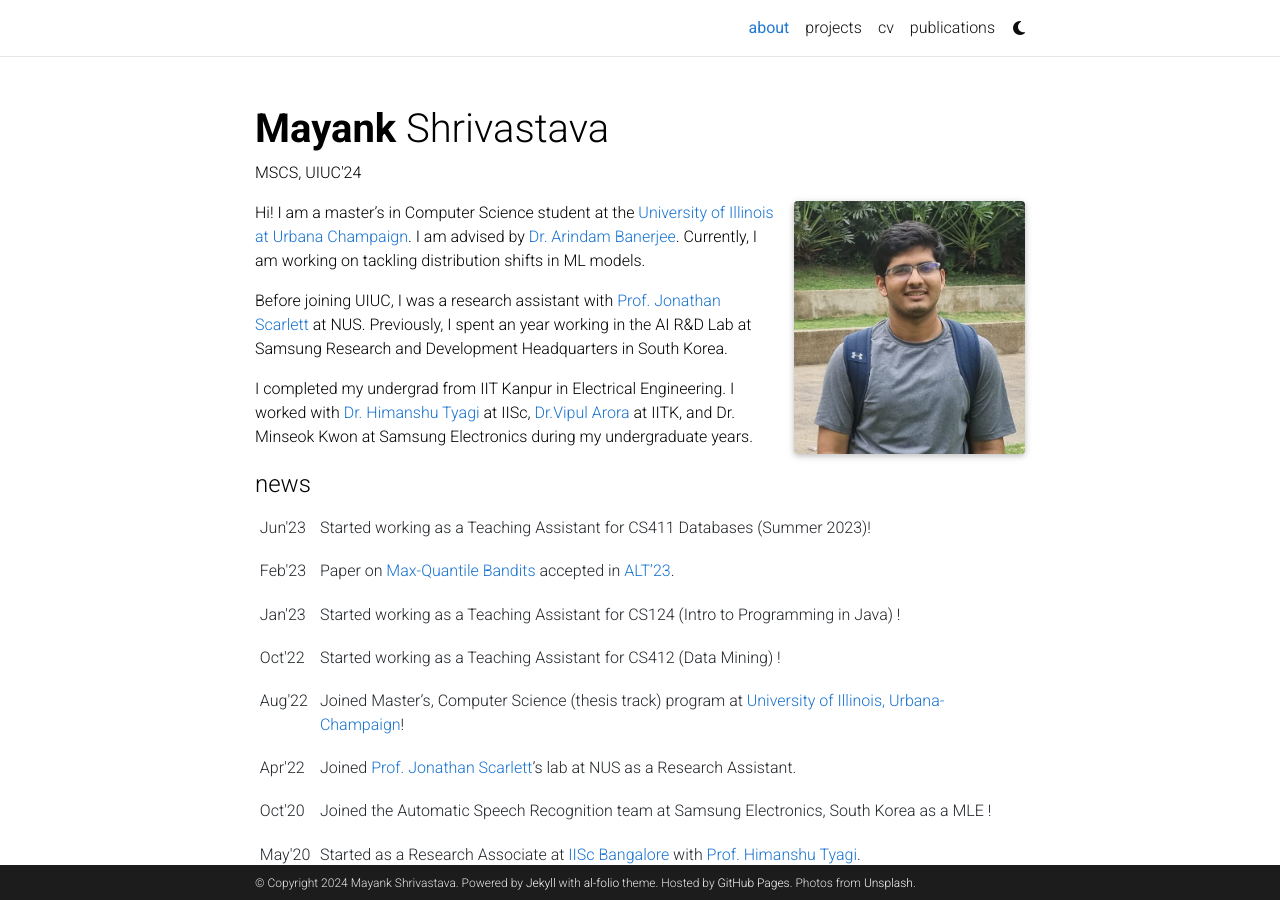
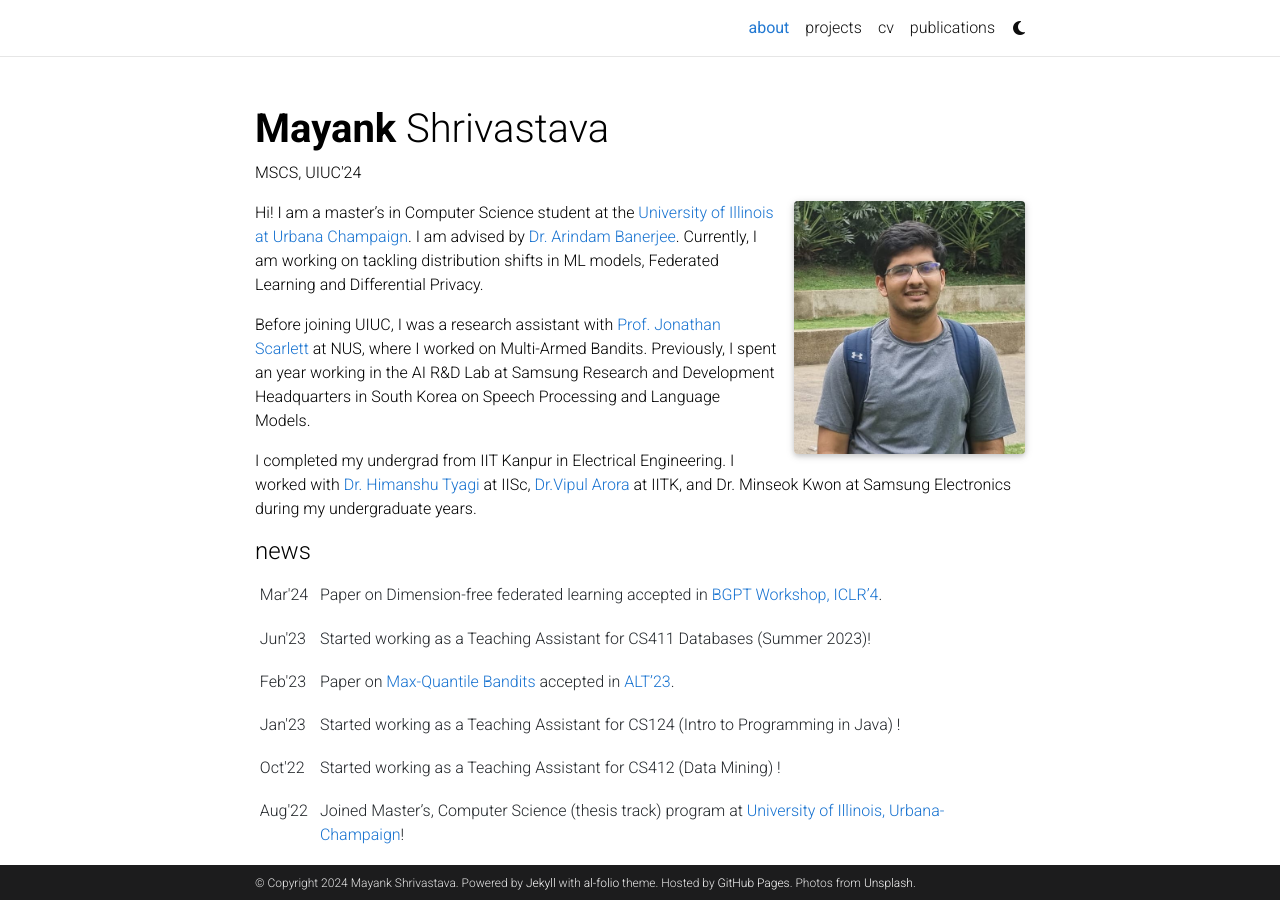
Before and after one commit to mayank010698/mayank010698.github.io, a Jekyll site: the page built from _pages/about.md, in a window 1280 px wide and 900 px high. Built offline with Jekyll 4.4.1, drawn with Linux system fonts in a browser that asks for light colours; full-size pictures stand in for the smaller copies a plugin makes; comment, search, counter and statistics services are not loaded; a style sheet for code colours, icons or effects is not loaded.

Commit message:
added iclr updates

```diff
--- a/_pages/about.md
+++ b/_pages/about.md
@@ -16,8 +16,8 @@
 social: true  # includes social icons at the bottom of the page
 ---
 
-Hi! I am a master's in Computer Science student at the [University of Illinois at Urbana Champaign](https://grad.illinois.edu/). I am advised by  [Dr. Arindam Banerjee](https://arindam.cs.illinois.edu/). Currently, I am working on tackling distribution shifts in ML models.
+Hi! I am a master's in Computer Science student at the [University of Illinois at Urbana Champaign](https://grad.illinois.edu/). I am advised by  [Dr. Arindam Banerjee](https://arindam.cs.illinois.edu/). Currently, I am working on tackling distribution shifts in ML models, Federated Learning and Differential Privacy.
 
-Before joining UIUC, I was a research assistant with [Prof. Jonathan Scarlett](https://www.comp.nus.edu.sg/~scarlett/) at NUS. Previously, I spent an year working in the AI R&D Lab at Samsung Research and Development Headquarters in South Korea.
+Before joining UIUC, I was a research assistant with [Prof. Jonathan Scarlett](https://www.comp.nus.edu.sg/~scarlett/) at NUS, where I worked on Multi-Armed Bandits. Previously, I spent an year working in the AI R&D Lab at Samsung Research and Development Headquarters in South Korea on Speech Processing and Language Models.
 
 I completed my undergrad from IIT Kanpur in Electrical Engineering. I worked with [Dr. Himanshu Tyagi](https://ece.iisc.ac.in/~htyagi/) at IISc, [Dr.Vipul Arora](https://vipular.github.io/) at IITK, and Dr. Minseok Kwon at Samsung Electronics during my undergraduate years.
```
Also changed, not shown: _news/bgpt.md (added, +8 -0 lines).
